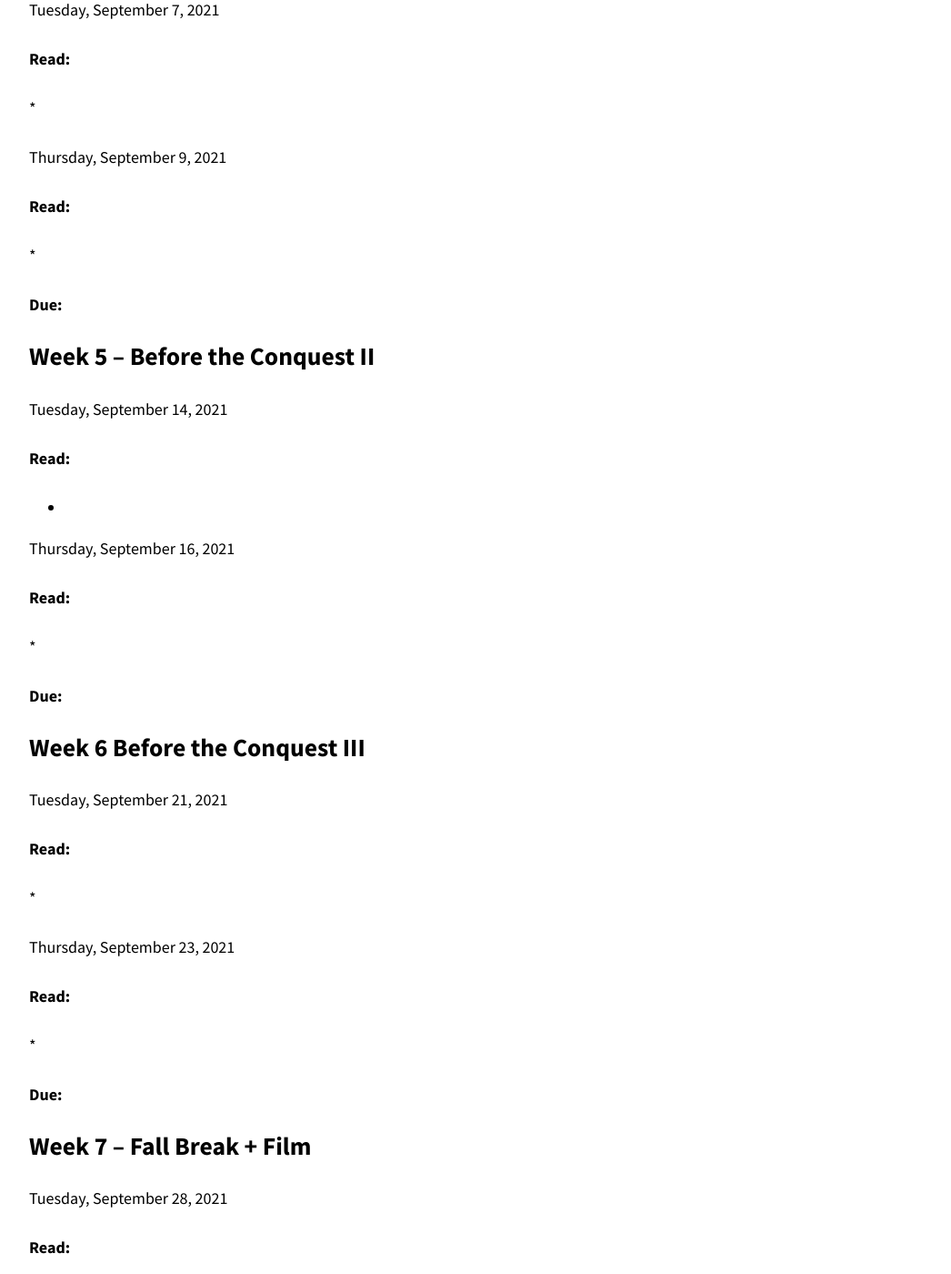
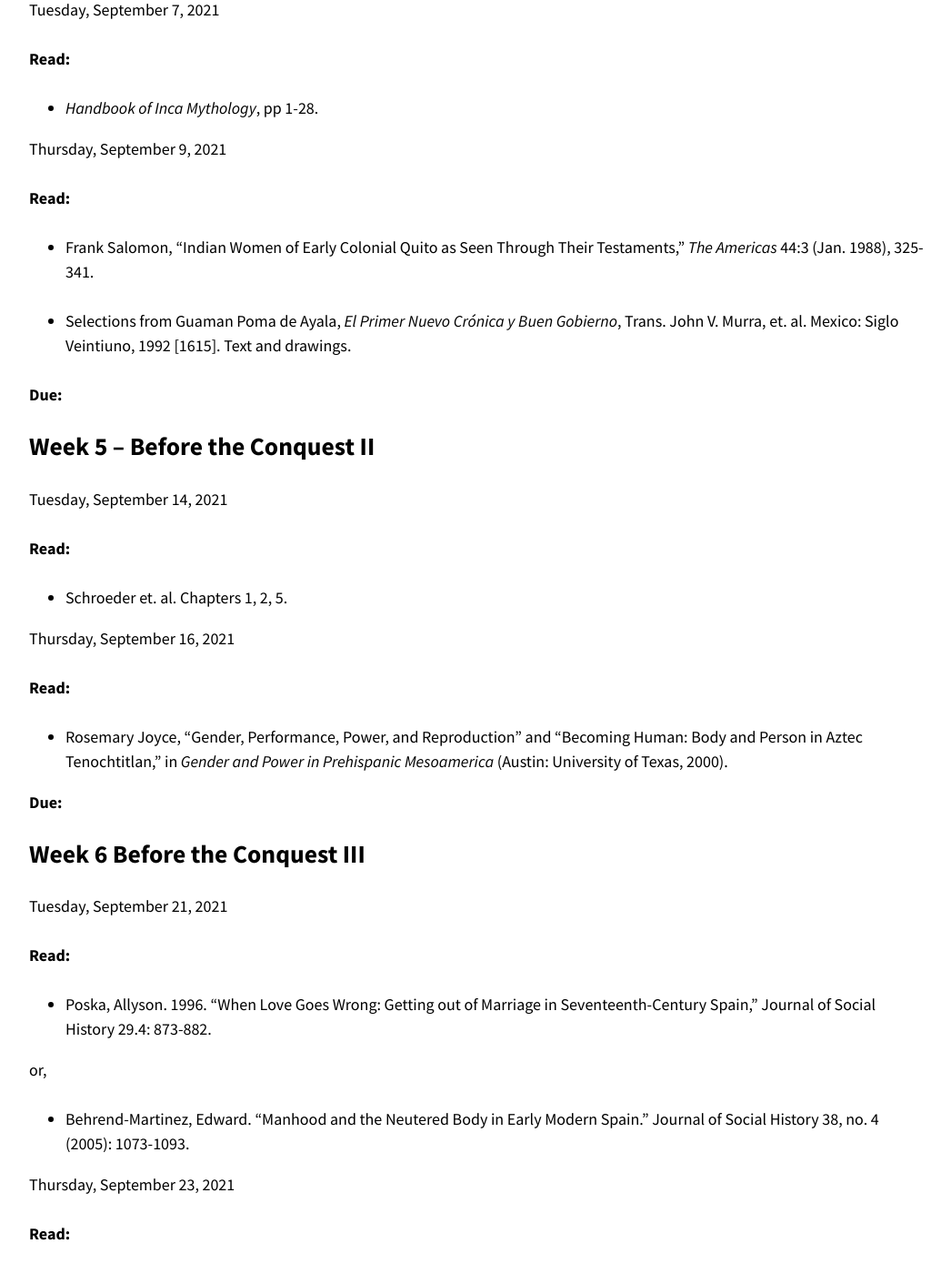
Before and after one commit to chadblack/465F2021, a Jekyll site: the page built from calendar.md, in a window 1280 px wide and 1400 px high, scrolled down 1798 px. Shown: the whole window at 91% size, without its empty margins (114-1160 px from the left). Built offline with Jekyll 4.4.1, drawn with Linux system fonts in a browser that asks for light colours; nearby versions of some CDN libraries; some of the changed text lies outside the part shown.

Commit message:
a few more weeks done

```diff
--- a/calendar.md
+++ b/calendar.md
@@ -78,13 +78,18 @@ Tuesday, September 7, 2021
 
 **Read:**
 
-*
+* *Handbook of Inca Mythology*, pp 1-28.
 
 Thursday, September 9, 2021
 
 **Read:**
 
-*
+* Frank Salomon, "Indian Women of Early Colonial Quito as Seen Through Their
+  Testaments," *The Americas* 44:3 (Jan. 1988), 325-341.
+
+* Selections from Guaman Poma de Ayala, *El Primer Nuevo Crónica y Buen
+  Gobierno*, Trans. John V. Murra, et. al. Mexico: Siglo Veintiuno, 1992
+  [1615]. Text and drawings.
 
 **Due:**
 
@@ -94,13 +99,15 @@ Tuesday, September 14, 2021
 
 **Read:**
 
-*
+* Schroeder et. al. Chapters 1, 2, 5.
 
 Thursday, September 16, 2021
 
 **Read:**
 
-*
+* Rosemary Joyce, "Gender, Performance, Power, and Reproduction" and "Becoming
+  Human: Body and Person in Aztec Tenochtitlan," in *Gender and Power in
+  Prehispanic Mesoamerica* (Austin: University of Texas, 2000).
 
 **Due:**
 
@@ -110,31 +117,25 @@ Tuesday, September 21, 2021
 
 **Read:**
 
-*
+* Poska, Allyson. 1996. "When Love Goes Wrong: Getting out of Marriage in
+   Seventeenth-Century Spain," Journal of Social History 29.4: 873-882.
+
+or,
+
+* Behrend-Martinez, Edward. "Manhood and the Neutered Body in Early Modern
+   Spain." Journal of Social History 38, no. 4 (2005): 1073-1093.
+
 
 Thursday, September 23, 2021
 
 **Read:**
 
-*
+* Taylor, Scott. "Credit, Debt, and Honor in Castile, 1600-1650" Journal of
+  Early Modern History 7:1-2 (January 2003), 8-27.
 
 **Due:**
 
 ## Week 7 -- Fall Break + Film
-
-Tuesday, September 28, 2021
-
-**Read:**
-
-*
-
-Thursday, September 30, 2021
-
-**Read:**
-
-*
-
-**Due:**
 
 ## Week 8 -- The Colonial Crucible II
 
```
